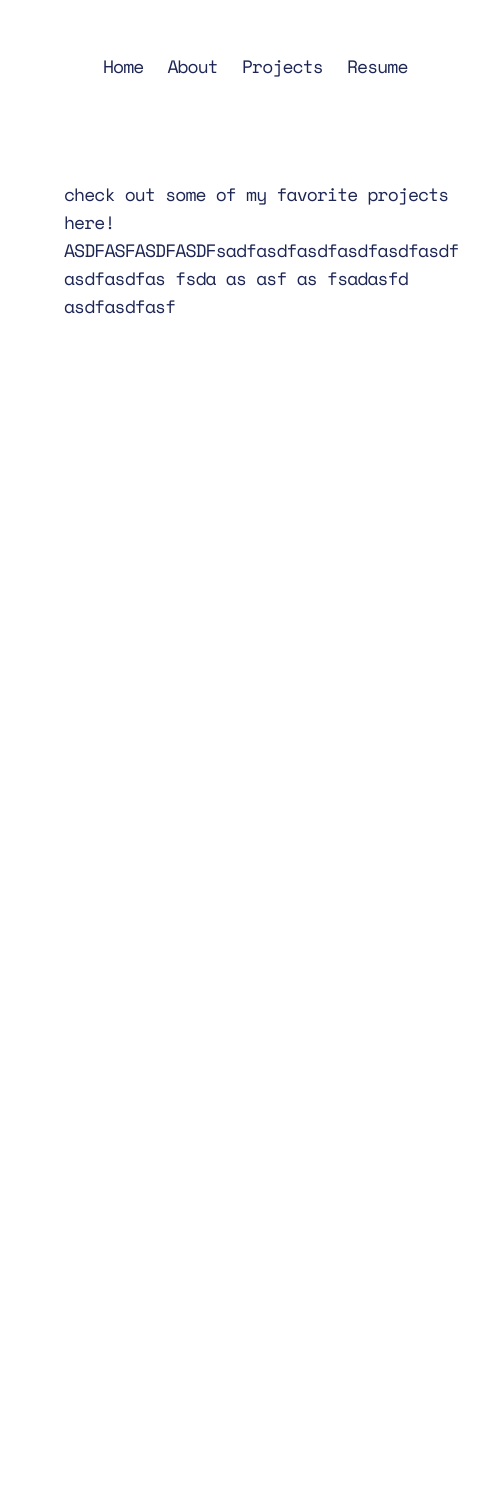
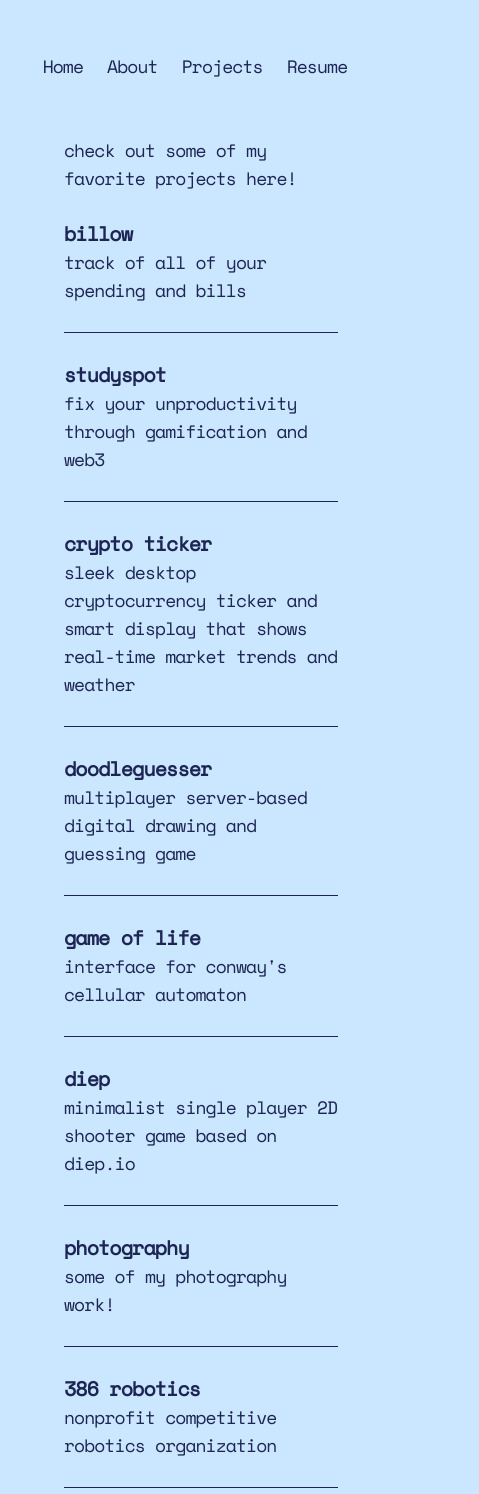
Before and after one commit to Jingyue-Wu/portfolio, a React (Vite) app: page /projects in a window 390 px wide. Shown: the top 1494 px of the page, 479 px wide, since content can reach past the window. Before the commit the page ends 844 px from the top, so only its background shows below. Built offline with nearby package versions, Linux system fonts and the light colour scheme.

Commit message:
Add projects and fix formatting

```diff
--- a/package.json
+++ b/package.json
@@ -12,6 +12,7 @@
   "dependencies": {
     "gsap": "^3.11.5",
     "mouse-follower": "^1.1.2",
+    "prop-types": "^15.8.1",
     "react": "^18.2.0",
     "react-dom": "^18.2.0",
     "react-router-dom": "^6.11.2"
--- a/src/App.jsx
+++ b/src/App.jsx
@@ -1,22 +1,23 @@
 import { Outlet, Link } from "react-router-dom";
 import './App.css';
+
 
 
 function App() {
   return (
     <>
-      <div className='flex h-[90vh] text-text font-space-mono text-lg tracking-tighter'>
-        <div className="flex flex-col m-auto mt-5 lg:mt-[15vh] gap-20 lg:flex-row max-w-3xl ">
-          <div>
+      <div className='flex h-[90vh] text-text font-space-mono text-lg tracking-tighter lg:ml-20'>
+        <div className="flex flex-col m-auto mt-5 lg:mt-[15vh] lg:gap-28 lg:flex-row max-w-3xl ">
+          <div className="flex justify-center lg:flex-start mb-16 lg:mb-0">
             {/* Nav */}
-            <ul className='flex m-auto items-end justify-center gap-6 lg:flex-col lg:gap-3 mt-0 lg:mt-14'>
+            <ul className='fixed flex m-auto items-end justify-center gap-6 lg:flex-col lg:gap-3 mt-0 lg:mt-14'>
               <li><Link to={``}>Home</Link></li>
               <li><Link to={`about`}>About</Link></li>
               <li><Link to={`projects`}>Projects</Link></li>
               <li><Link to={`resume`}>Resume</Link></li>
             </ul>
           </div>
-          <div>
+          <div className="lg:w-[600px]">
             <Outlet />
           </div>
         </div>
--- a/src/components/projectcard.jsx
+++ b/src/components/projectcard.jsx
@@ -0,0 +1,83 @@
+import PropTypes from 'prop-types';
+
+function Section({ name, description, link }) {
+    return (
+        <>
+            <div className=' hover:text-primary transition-all duration-200'>
+                <br />
+                <a href={link}>
+                    <h1 className="font-bold text-xl">{name}</h1>
+                    <p>{description}</p>
+                </a>
+
+            </div>
+            <hr className='mt-7 bg-gray-200 border-blue-500' />
+        </>
+
+
+
+    );
+}
+
+Section.propTypes = {
+    name: PropTypes.string.isRequired,
+    description: PropTypes.string.isRequired,
+    link: PropTypes.string.isRequired,
+};
+
+export default function Projectcard() {
+
+    return (
+        <>
+            <Section
+                name={"billow"}
+                description={"track of all of your spending and bills"}
+                link={"https://github.com/Jingyue-Wu/billow"}
+            />
+
+            <Section
+                name={"studyspot"}
+                description={"fix your unproductivity through gamification and web3"}
+                link={"https://github.com/Jingyue-Wu/study-spot"}
+            />
+
+            <Section
+                name={"crypto ticker"}
+                description={"sleek desktop cryptocurrency ticker and smart display that shows real-time market trends and weather"}
+                link={"https://github.com/Jingyue-Wu/crypto-ticker"}
+            />
+
+            <Section
+                name={"doodleguesser"}
+                description={"multiplayer server-based digital drawing and guessing game"}
+                link={"https://github.com/Jingyue-Wu/doodle-guesser"}
+            />
+
+            <Section
+                name={"game of life"}
+                description={"interface for conway's cellular automaton"}
+                link={"https://youtube.com/"}
+            />
+
+
+            <Section
+                name={"diep"}
+                description={"minimalist single player 2D shooter game based on diep.io"}
+                link={"https://github.com/Jingyue-Wu/diep-game"}
+            />
+
+            <Section
+                name={"photography"}
+                description={"some of my photography work!"}
+                link={"https://www.youtube.com/watch?v=dQw4w9WgXcQ"}
+            />
+
+            <Section
+                name={"386 robotics"}
+                description={"nonprofit competitive robotics organization"}
+                link={"https://www.youtube.com/watch?v=dQw4w9WgXcQ"}
+            />
+        </>
+    );
+
+}
--- a/src/index.css
+++ b/src/index.css
@@ -1,3 +1,11 @@
 @tailwind base;
 @tailwind components;
 @tailwind utilities;
+
+:root{
+    background-color: #cbe6ff;
+}
+
+html {
+    width: 100vw;
+}
--- a/src/main.jsx
+++ b/src/main.jsx
@@ -9,7 +9,6 @@ import Home from './routes/home.jsx';
 import About from './routes/about.jsx';
 import Projects from './routes/projects.jsx';
 import Resume from './routes/resume.jsx';
-
 
 
 import { createBrowserRouter, RouterProvider } from "react-router-dom";
--- a/src/routes/about.jsx
+++ b/src/routes/about.jsx
@@ -1,13 +1,13 @@
 export default function About() {
     return (
         <>
-            <div className="max-w-5xl h-full m-5 ml-8 lg:ml-0 text-start">
+            <div className="h-full m-5 ml-8 lg:ml-0 text-start lg:w-[600px]">
                 <h1 className='text-3xl font-bold'>about me!</h1>
                 <br />
 
                 <p >Welcome to my web-home!</p>
                 <br />
-                <p>gdsafa sdfasdgasddd  ddddddd ddddd ddddd dddddd ddddddd dddddf asfd asf.</p>
+                <p>gdsafa sdfasdgasddd ddddd dddddd d dddd dddddd ddddddd dddddf asfd asf.</p>
                 <br />
             </div>
         </>
--- a/src/routes/home.jsx
+++ b/src/routes/home.jsx
@@ -1,22 +1,48 @@
 import Footer from '/src/components/footer.jsx';
+import { useState } from 'react';
+
+const hobbiesList = [
+    "biking along the lake with friends",
+    "fixing my 3d printer",
+    "vibing to indie music",
+    "going on undexpected adventures",
+    "building another keyboard",
+    "swimming laps at the pool",
+    "designing robots",
+    "painting with bob ross",
+    "kayaking at the pond",
+    "cooking tomato and egg noodles",
+    "walking through museums",
+];
+
 
 export default function Home() {
+    let index = Math.floor((Math.random() + 0.0001) * (hobbiesList.length));
+
+    const [hobbies, setHobbies] = useState(hobbiesList[index]);
+    console.log(index);
+
+    const handleClick = () => {
+        index = (index + 1) % hobbiesList.length;
+        setHobbies(hobbiesList[index]);
+    };
 
     return (
         <>
-            <div className="max-w-5xl h-full m-5 ml-8 lg:ml-0 text-start">
+            <div className="h-full m-5 ml-8 lg:ml-0 text-start">
                 <h1 className='text-3xl font-bold'>hi, im jingyue!</h1>
                 <br />
 
-                <p >Welcome to my web-home!</p>
+                <p >step into my digital sanctuary!</p>
                 <br />
-                <p>Go ahead, grab yourself something to drink. I have a fridge full of chrysanthemum tea 🧃.</p>
+                <p> kick back, relax and grab yourself a beverage</p>
                 <br />
                 <p>
-                    I’m currently based in sunny Berkeley, CA ☀️ where I study computer science. When Im not doing ML problem sets, I enjoy beverages, experimenting with digital creative tools, and talking about the idea of going to the gym.
+                    i&apos;m based in toronto, ontario where i am studying software engineering. when i&apos;m not the grind, you can find me going out to take photos, learning about blockchain, and{" "}
+                    <a href="#" className='underline' onClick={handleClick}>{hobbies}.</a>
                 </p>
                 <br />
-                <p>Reach out anytime at tiffanywang at berkeley dot edu.</p>
+                <p>Reach out anytime at <a className='underline' href="mailto:wu588@mcmaster.ca">wu588 at mcmaster dot ca</a></p>
 
                 <br />
 
--- a/src/routes/projects.jsx
+++ b/src/routes/projects.jsx
@@ -1,12 +1,15 @@
+import Projectcard from '/src/components/projectcard.jsx';
+
+
 export default function Projects() {
     return (
         <>
-            <div className="max-w-5xl h-full m-5 ml-8 lg:ml-0 text-start">
+            <div className="h-full m-5 ml-8 lg:ml-0 text-start lg:w-[600px]">
                 <p>check out some of my favorite projects here! </p>
-                <p>ASDFASFASDFASDFsadfasdfasdfasdfasdfasdf asdfasdfas fsda as asf as fsadasfd asdfasdfasf </p>
 
+
+                <Projectcard name="hi"/>
             </div>
-
         </>
     );
 }
--- a/src/routes/resume.jsx
+++ b/src/routes/resume.jsx
@@ -1,12 +1,12 @@
 export default function Resume() {
     return (
         <>
-            <div className="max-w-5xl">
+            <div className="m-5 ml-8 lg:ml-0 lg:w-[600px]">
                 <span></span>
                 <br />
                 <p className="text-left">here is my resume!</p>
                 <br />
-                <iframe className="mb-20 flex grow" src="https://drive.google.com/file/d/11K3GxPcNXGPjLfDtqnOH0l7xSYPeESXh/preview" width="590" height="757" allow="autoplay"></iframe>
+                <iframe className=" mr-8 lg:mr-0 mb-20 flex grow " src="https://drive.google.com/file/d/11K3GxPcNXGPjLfDtqnOH0l7xSYPeESXh/preview" width="590" height="757" allow="autoplay"></iframe>
             </div>
 
         </>
```
Also changed, not shown: 1 other file (tests, documents, lock files or other folders).
